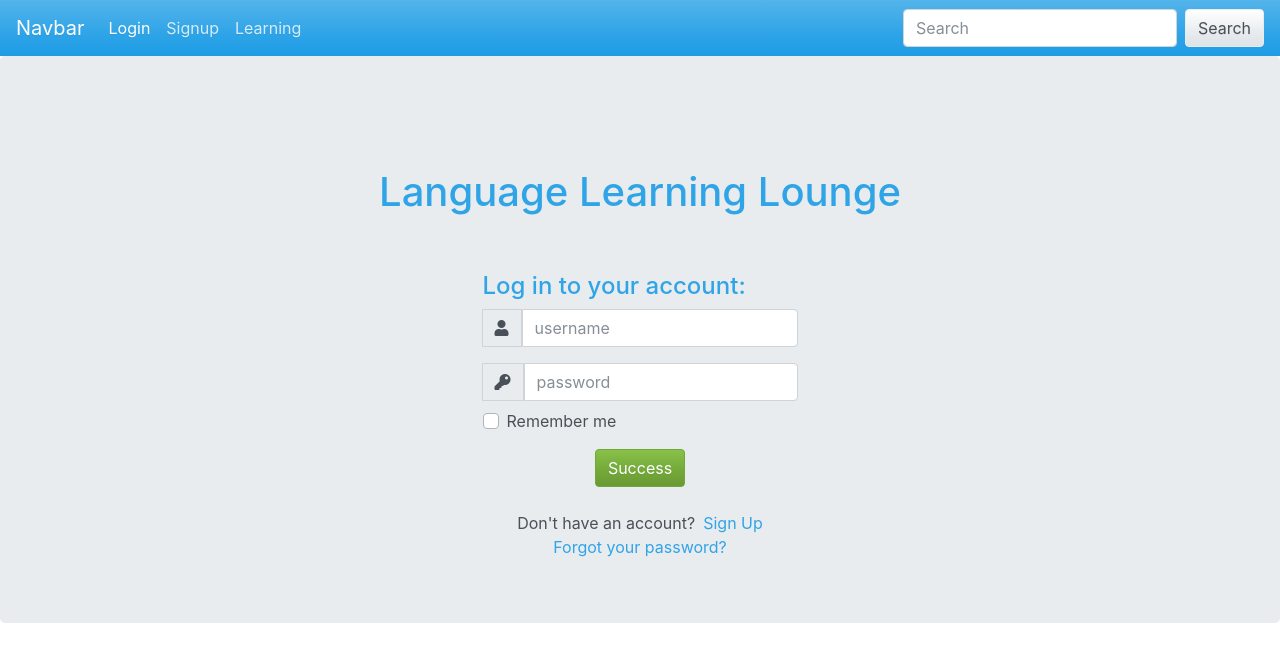
After one commit to maxprehl/dragonhacks2020, a Flask app: template templates/login.html in a window 1280 px wide. The commit adds this page. Shown: the top 662 px of the page. Run offline with Flask 2, Linux system fonts and the light colour scheme; the template is opened without the code that fills it, so the values that code supplies are empty; some libraries are stand-ins or nearby versions.

Commit message:
Updated Login

```diff
--- a/app.py
+++ b/app.py
@@ -27,7 +27,7 @@ def Account():
 	title = "Account"
 	paragraph = ["User Account Information"]
 
-        return render_template('Account.html', title = title , paragraph = pa    ragraph)
+	return render_template('Account.html', title = title , paragraph = paragraph)
 
 @app.route('/Learning')
 def Learning():
@@ -35,7 +35,7 @@ def Learning():
 	title = "Learning"
 	paragraph = ["Do you want to learn on your own or with other people?"]
 
-        return render_template('learning.html', title = title , paragraph = pa    ragraph)
+	return render_template('learning.html', title = title , paragraph = paragraph)
 
 	#Have two options for if the person wants to learn on their own or with other people
 	#Option1 = Individual Learning
--- /dev/null
+++ b/templates/login.html
@@ -0,0 +1,90 @@
+<!DOCTYPE html>
+<html>
+<head>
+  <title>Login Page</title>
+  <link rel="stylesheet" href="static/css/styles.css">
+	<link rel="stylesheet" href="https://stackpath.bootstrapcdn.com/bootstrap/4.1.3/css/bootstrap.min.css" integrity="sha384-MCw98/SFnGE8fJT3GXwEOngsV7Zt27NXFoaoApmYm81iuXoPkFOJwJ8ERdknLPMO" crossorigin="anonymous">
+	<script src="https://ajax.googleapis.com/ajax/libs/jquery/3.3.1/jquery.min.js"></script>
+  <link rel="stylesheet" href="https://use.fontawesome.com/releases/v5.6.1/css/all.css" integrity="sha384-gfdkjb5BdAXd+lj+gudLWI+BXq4IuLW5IT+brZEZsLFm++aCMlF1V92rMkPaX4PP" crossorigin="anonymous">
+  <link href="//maxcdn.bootstrapcdn.com/bootstrap/4.1.1/css/bootstrap.min.css" rel="stylesheet" id="bootstrap-css">
+  <link rel="stylesheet" href="static/css/bootstrap.min.css">
+  <script src="//maxcdn.bootstrapcdn.com/bootstrap/4.1.1/js/bootstrap.min.js"></script>
+  <script src="//cdnjs.cloudflare.com/ajax/libs/jquery/3.2.1/jquery.min.js"></script>
+</head>
+<body>
+  <nav class="navbar navbar-expand-lg navbar-dark bg-primary">
+    <a class="navbar-brand" href="#">Navbar</a>
+    <button class="navbar-toggler" type="button" data-toggle="collapse" data-target="#navbarColor01" aria-controls="navbarColor01" aria-expanded="false" aria-label="Toggle navigation">
+      <span class="navbar-toggler-icon"></span>
+    </button>
+
+    <div class="collapse navbar-collapse" id="navbarColor01">
+      <ul class="navbar-nav mr-auto">
+        <li class="nav-item active">
+          <a class="nav-link" href="http://127.0.0.1:5000">Login<span class="sr-only">(current)</span></a>
+        </li>
+        <li class="nav-item">
+          <a class="nav-link" href="http://127.0.0.1:5000/signup">Signup</a>
+        </li>
+        <li class="nav-item">
+          <a class="nav-link" href="http://127.0.0.1:5000/learning">Learning</a>
+        </li>
+      </ul>
+      <form class="form-inline my-2 my-lg-0">
+        <input class="form-control mr-sm-2" type="text" placeholder="Search">
+        <button class="btn btn-secondary my-2 my-sm-0" type="submit">Search</button>
+      </form>
+    </div>
+  </nav>
+  <div class="jumbotron">
+    <div class="container h-100 top">
+      <div class="d-flex justify-content-center">
+        <div class="brand_logo_container m-5">
+          <h1 class="brand_logo">Language Learning Lounge</h1>
+        </div>
+      </div>
+      <div class="d-flex justify-content-center h-100">
+        <div class="user_card">
+          <div class="login_prompt">
+            <h4>Log in to your account:</h4>
+          </div>
+          <div class="d-flex justify-content-center form_container">
+            <form>
+              <div class="input-group mb-3">
+                <div class="input-group-append">
+                  <span class="input-group-text"><i class="fas fa-user"></i></span>
+                </div>
+                <input type="text" name="" class="form-control input_user" value="" placeholder="username">
+              </div>
+              <div class="input-group mb-2">
+                <div class="input-group-append">
+                  <span class="input-group-text"><i class="fas fa-key"></i></span>
+                </div>
+                <input type="password" name="" class="form-control input_pass" value="" placeholder="password">
+              </div>
+              <div class="form-group">
+                <div class="custom-control custom-checkbox">
+                  <input type="checkbox" class="custom-control-input" id="customControlInline">
+                  <label class="custom-control-label" for="customControlInline">Remember me</label>
+                </div>
+              </div>
+                <div class="d-flex justify-content-center mt-3 login_container">
+              <button type="button" class="btn btn-success">Success</button>
+             </div>
+            </form>
+          </div>
+
+          <div class="mt-4">
+            <div class="d-flex justify-content-center links">
+              Don't have an account? <a href="#" class="ml-2">Sign Up</a>
+            </div>
+            <div class="d-flex justify-content-center links">
+              <a href="#">Forgot your password?</a>
+            </div>
+          </div>
+        </div>
+      </div>
+    </div>
+  </div>
+</body>
+</html>
```
Also changed, not shown: templates/signin.html (+75 -17 lines).
